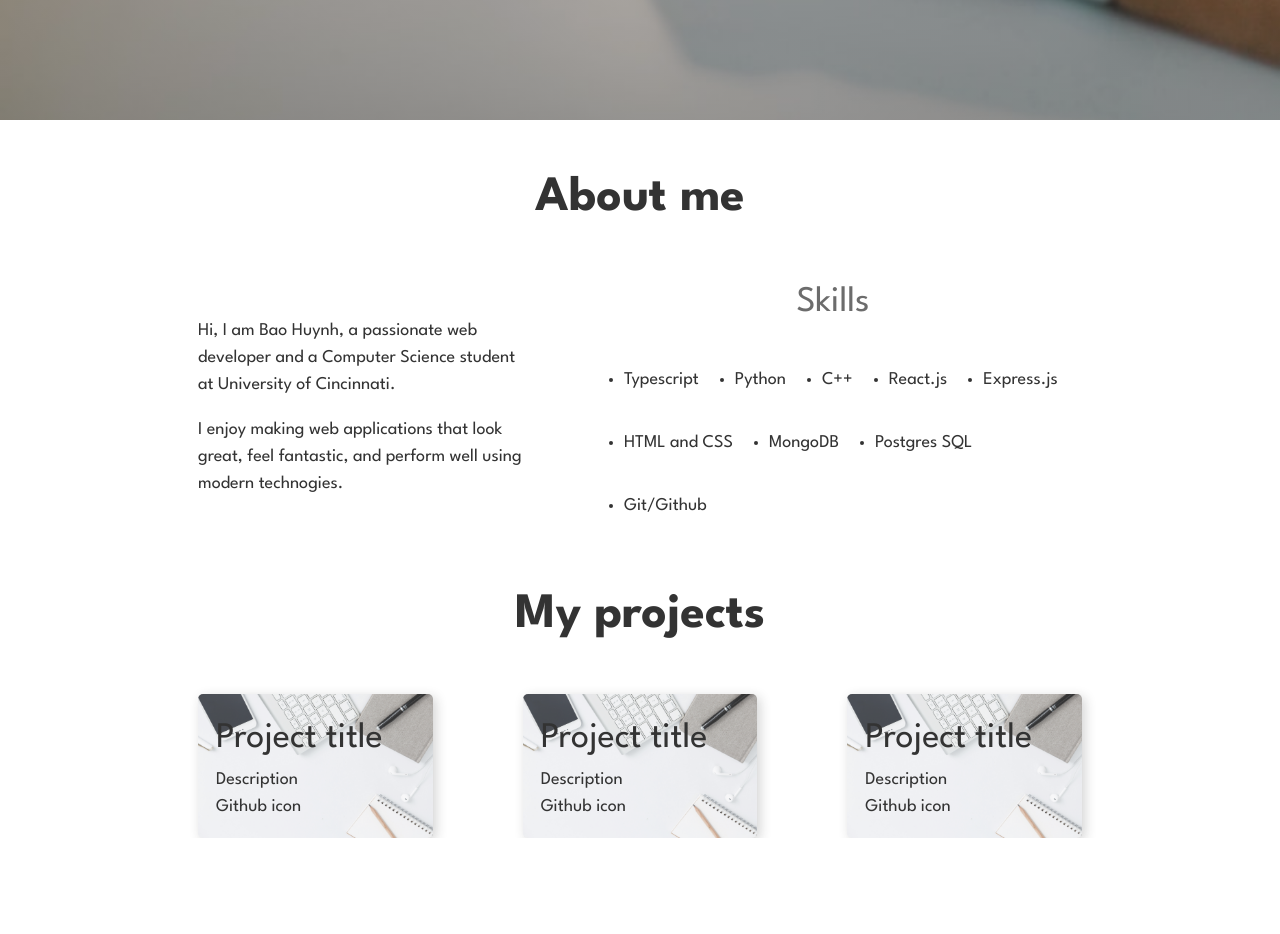
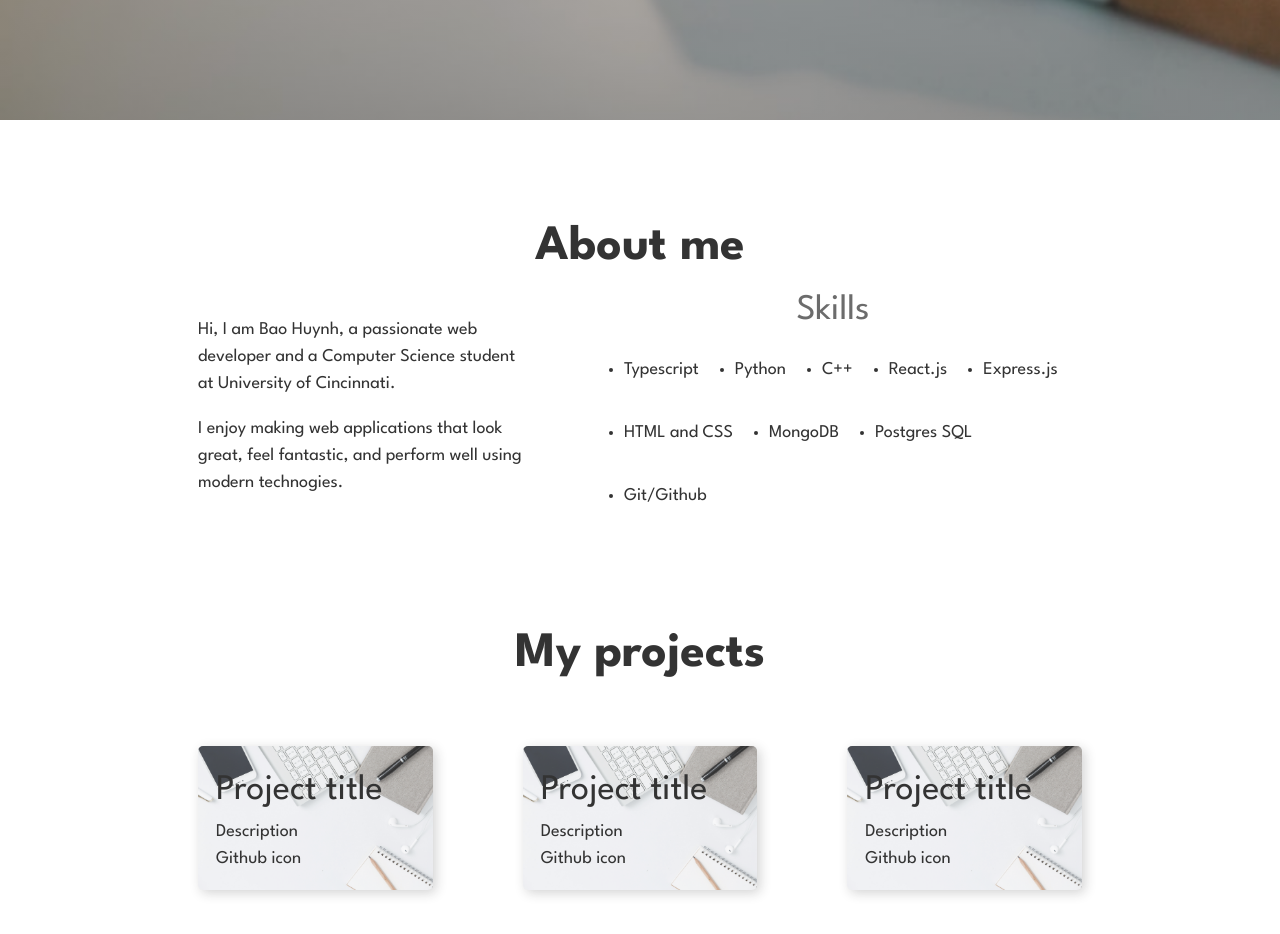
Before and after one commit to GodswillEdet/portfolio-blog, a Next.js app: page / in a window 1280 px wide. Shown: the part 680-1614 px from the top of the page. Before the commit the page ends 1518 px from the top, so only its background shows below. Built offline with nearby package versions, Linux system fonts and the light colour scheme.

Commit message:
Edit some default white spaces

```diff
--- a/styles/Projects.module.scss
+++ b/styles/Projects.module.scss
@@ -1,4 +1,5 @@
 .list {
+    padding: 3em 0;
     display: flex;
     gap: 5em;
 }
--- a/styles/globals.scss
+++ b/styles/globals.scss
@@ -30,6 +30,7 @@ section {
   display: flex;
   flex-direction: column;
   justify-content: center;
+  margin-bottom: 5rem;
 }
 
 h1 {
@@ -60,6 +61,7 @@ p {
 
 .title {
   text-align: center;
+  margin: 0;
 }
 
 @media screen and (min-width: 30em) {
```
